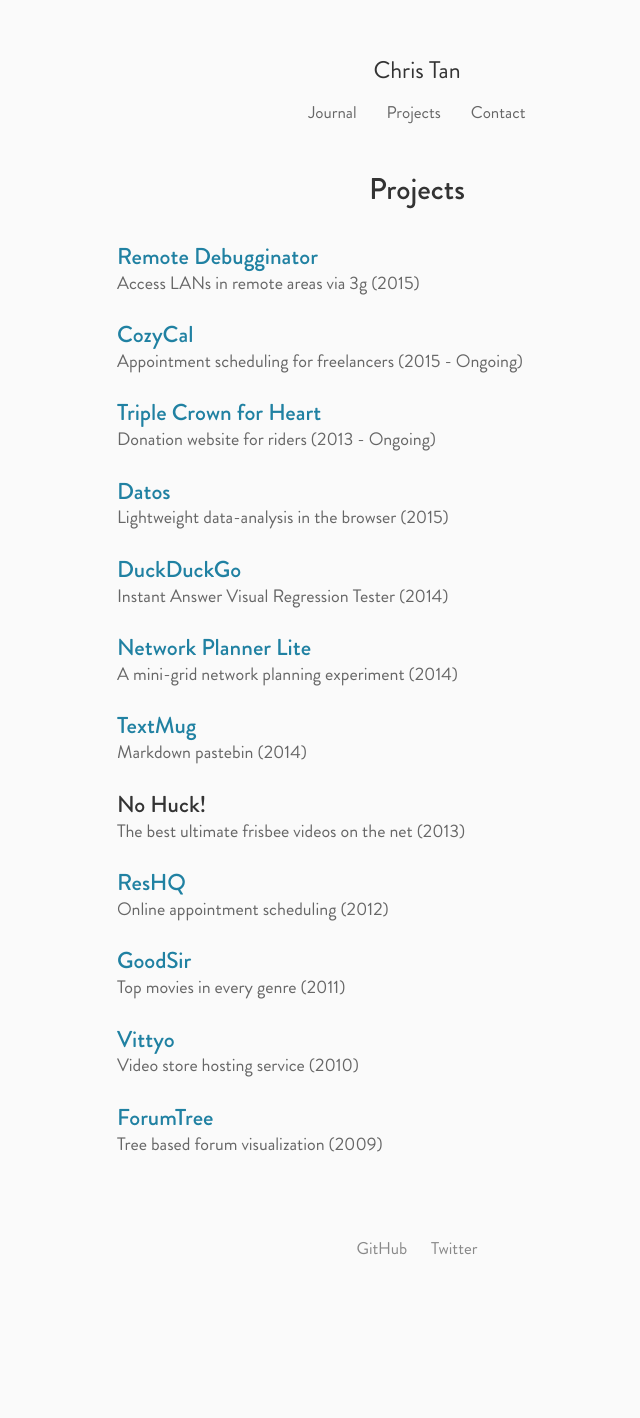
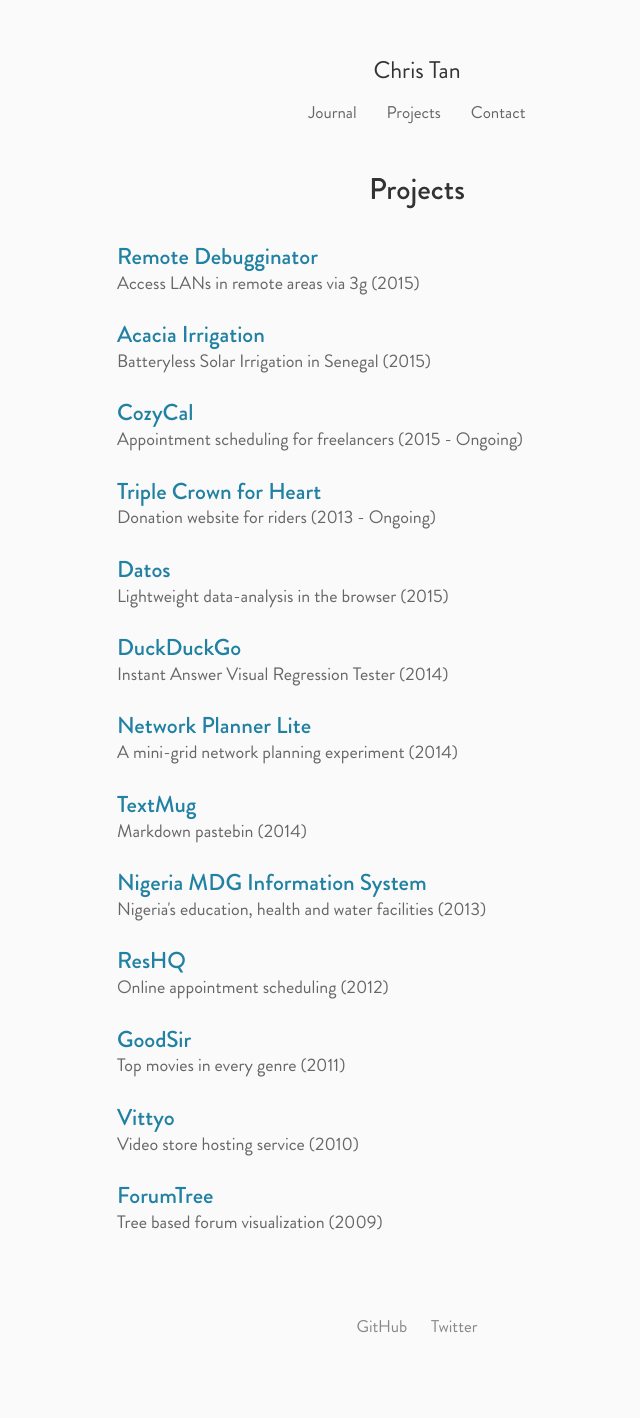
Before and after one commit to csytan/csytan.github.io, a Jekyll site: the page built from projects/index.html, in a window 1280 px wide. Shown: the whole page, without its empty margins (223-863 px from the left). Built offline with Jekyll 4.4.1, drawn with Linux system fonts in a browser that asks for light colours; before the commit the page ends 1340 px from its top, so only the background shows below that.

Commit message:
Update projects page

```diff
--- a/projects/index.html
+++ b/projects/index.html
@@ -13,6 +13,16 @@
         Access LANs in remote areas via 3g (2015)
     </div>
 </div>
+
+<div class="project">
+    <a class="project_title" href="/projects/acacia_irrigation">
+        Acacia Irrigation
+    </a>
+    <div class="project_info">
+        Batteryless Solar Irrigation in Senegal (2015)
+    </div>
+</div>
+
 
 <div class="project">
     <a class="project_title" href="https://cozycal.com">
@@ -69,6 +79,15 @@
 </div>
 
 <div class="project">
+    <a class="project_title" href="/projects/nmis">
+        Nigeria MDG Information System
+    </a>
+    <div class="project_info">
+        Nigeria's education, health and water facilities (2013)
+    </div>
+</div>
+
+<div class="project" style="display:none">
     <div class="project_title">
         No Huck!
     </div>
```
